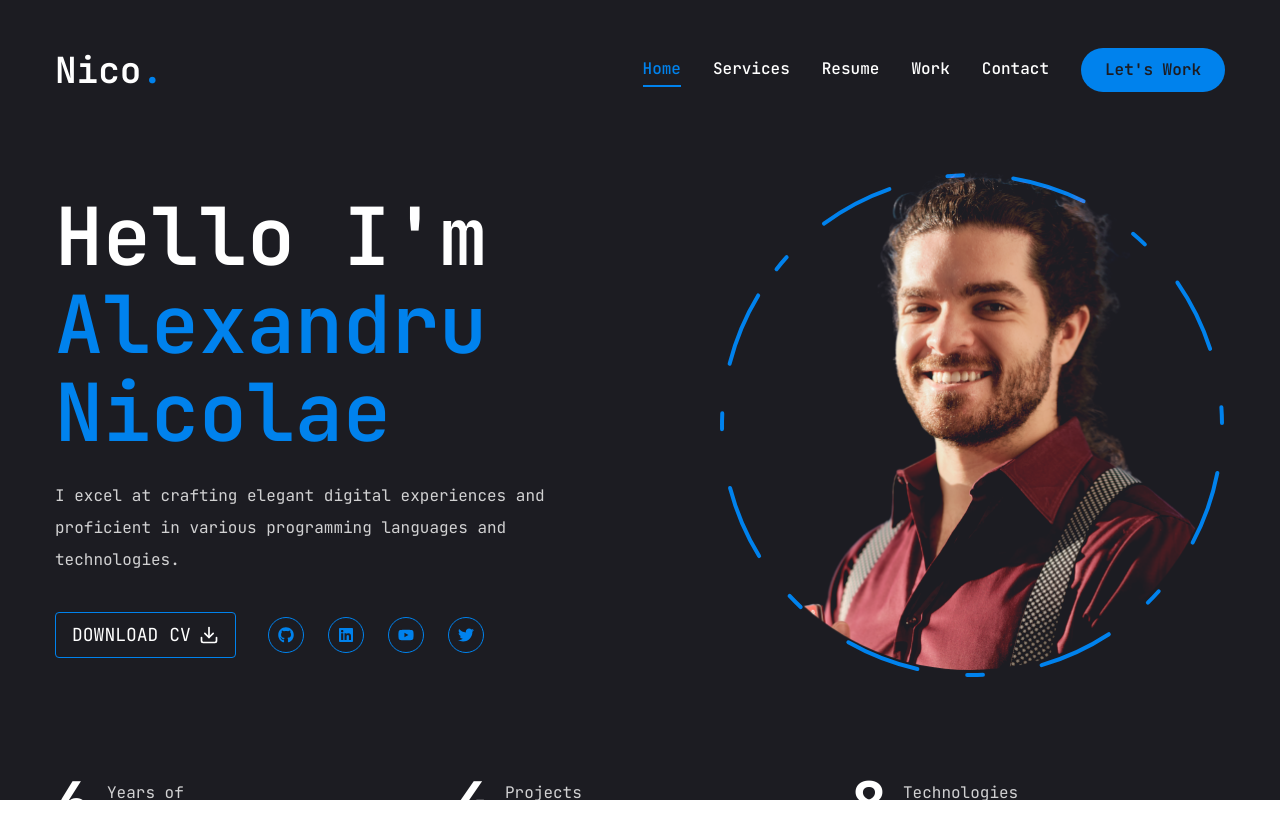
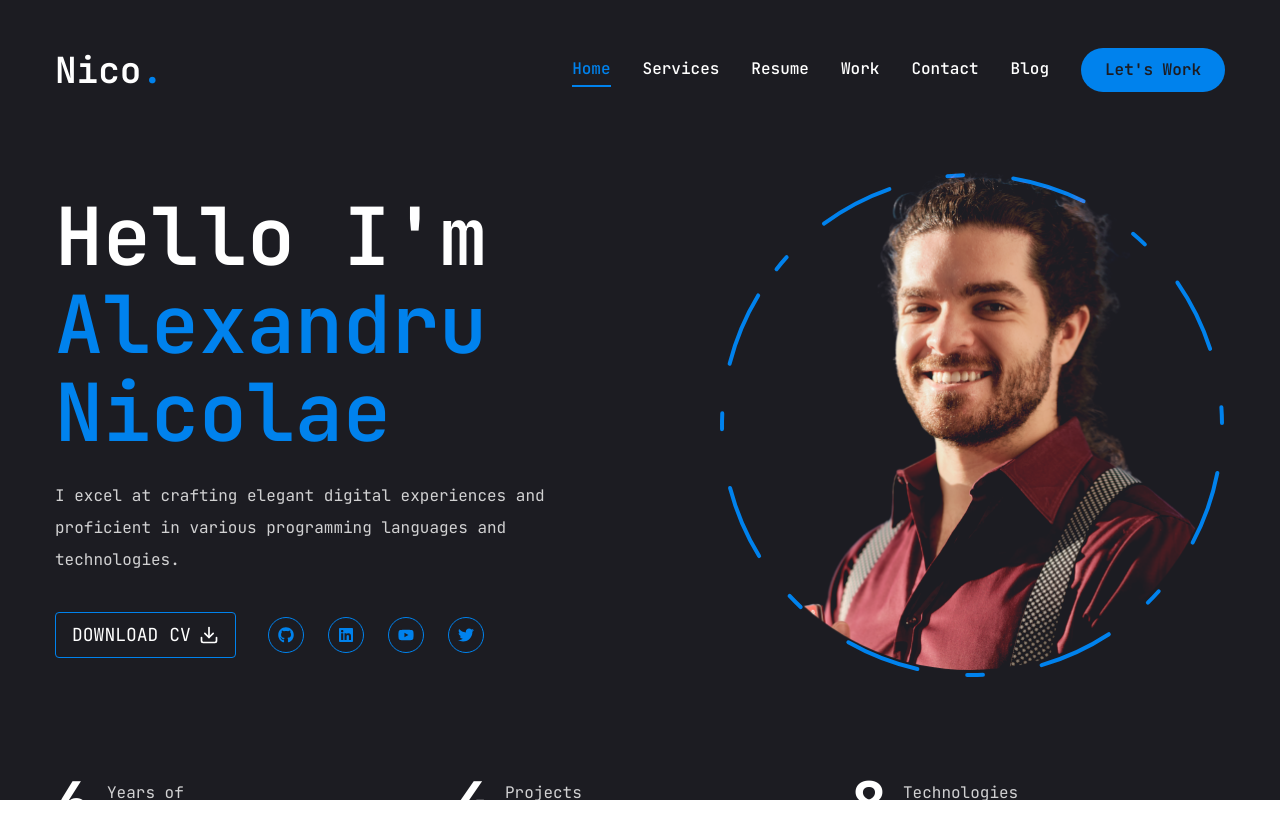
Before and after one commit to comanico/nico, a Next.js app: page / in a window 1280 px wide. Shown: the top 838 px of the page. Built offline with nearby package versions, Linux system fonts and the light colour scheme.

Commit message:
Added first blog

```diff
--- a/components/MobileNav.jsx
+++ b/components/MobileNav.jsx
@@ -25,6 +25,10 @@ const links = [
   {
     name: "contact",
     path: "/contact",
+  },
+  {
+    name: "blog",
+    path: "/blog",
   },
 ];
 
--- a/components/Nav.jsx
+++ b/components/Nav.jsx
@@ -24,6 +24,10 @@ const links = [
     name: "contact",
     path: "/contact",
   },
+  {
+    name: "blog",
+    path: "/blog",
+  },
 ];
 
 const Nav = () => {
```
